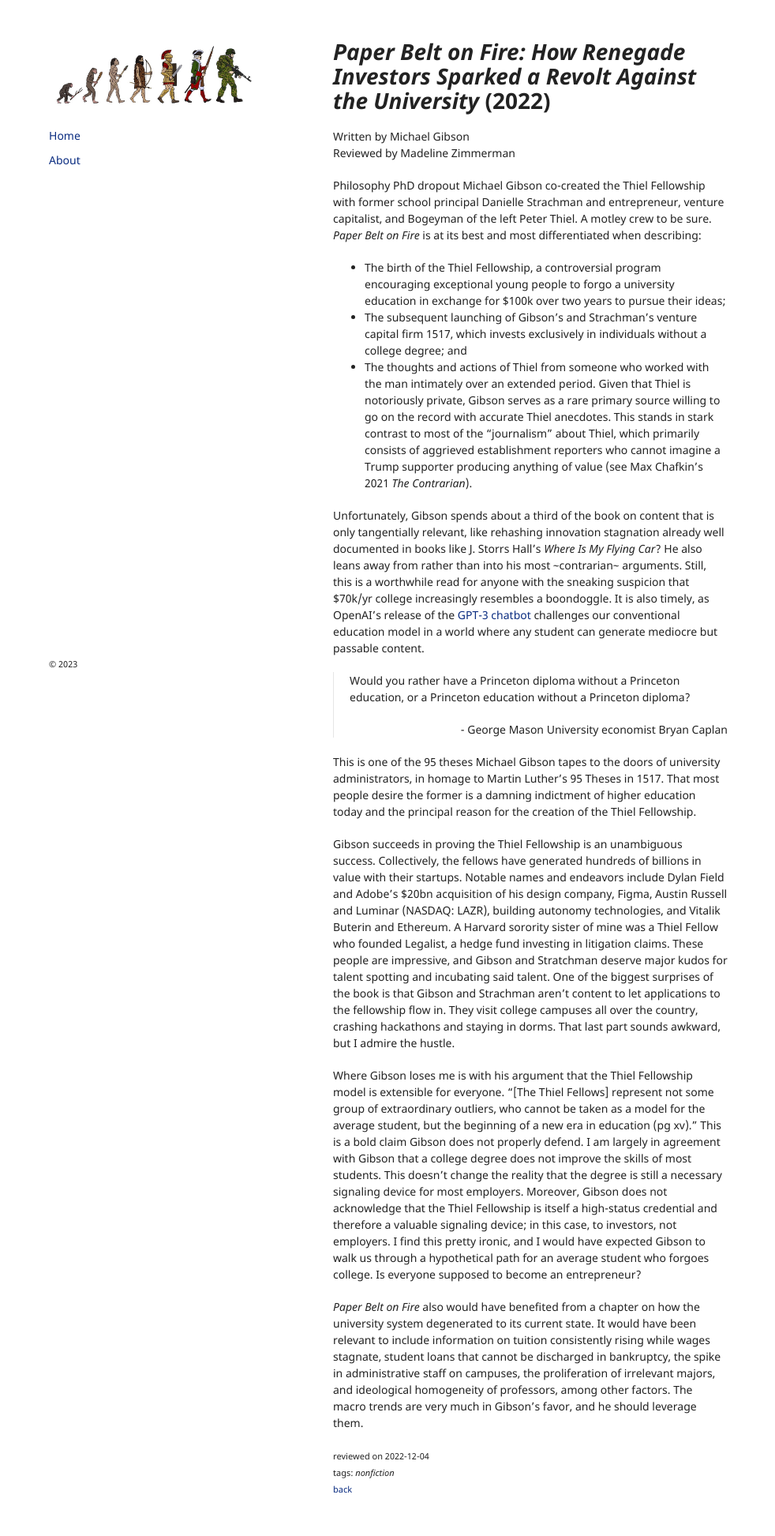
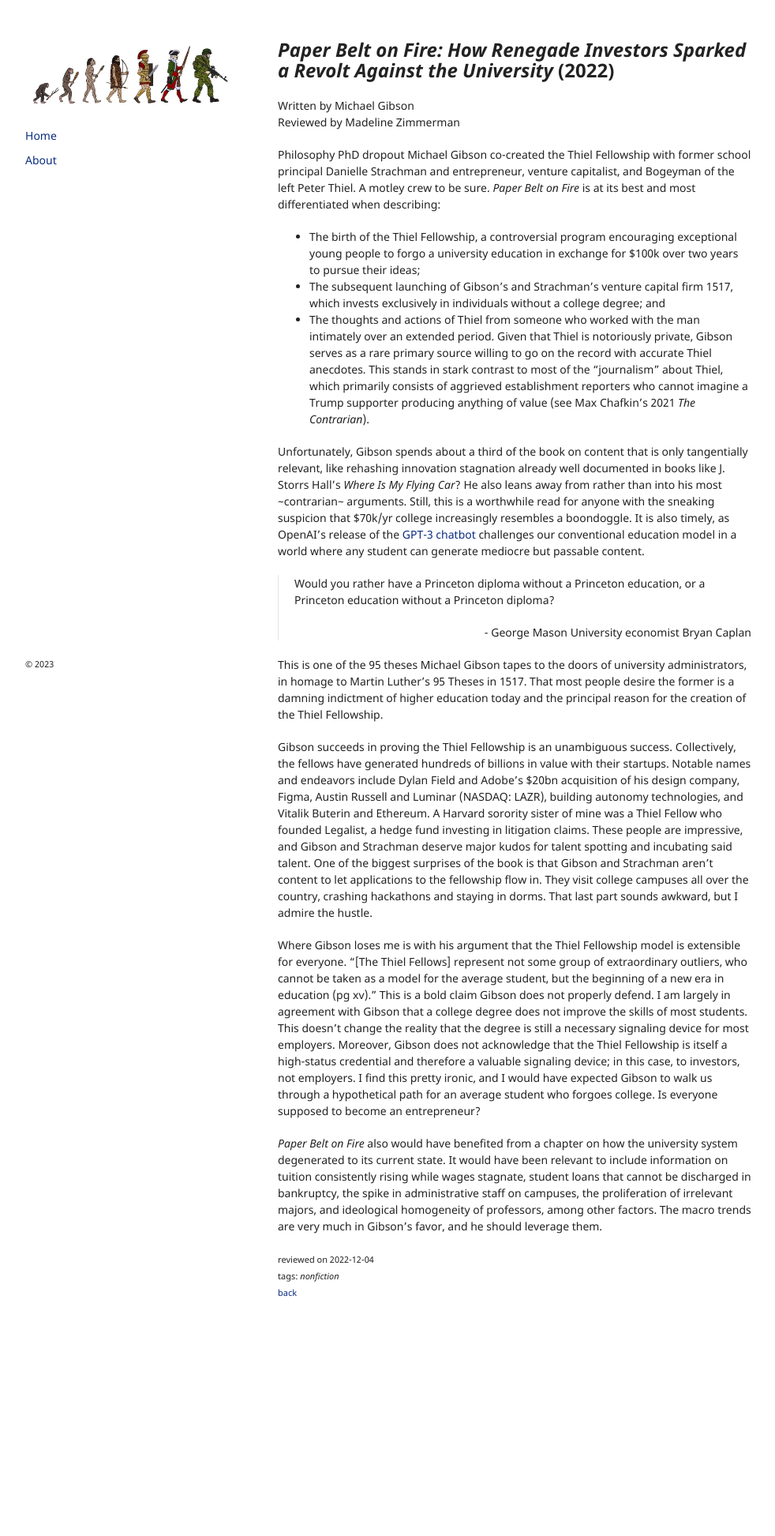
Before and after one commit to gordonhart/kinetic.reviews, a Jekyll site: the page built from posts/2022-12-04-paper-belt-on-fire.md, in a window 1280 px wide. Shown: the whole page at 79% size, without its empty margins (148-1130 px from the left). Built offline with Jekyll 4.4.1, drawn with Linux system fonts in a browser that asks for light colours; the repository's description, which GitHub fills in, is left out; after the commit the page ends 1696 px from its top, so only the background shows below that.

Commit message:
Port over styling changes

```diff
--- a/_includes/row.html
+++ b/_includes/row.html
@@ -3,11 +3,14 @@
   <td>{{ post.date | date: "%Y" }}</td>
   <td />
   <td>
+    <div>
       <a href="posts/{{ post.date }}-{{ post.slug }}">
         {% if post.author %}<i>{% endif %}{{ post.title }}{% if post.author %}</i>{% endif %}
       </a>
       {% if post.year %}({{ post.year }}){% endif %}
       {% if post.author %}by {{ post.author }}{% endif %}
       {% if post.fragment %}<small>[fragment]</small>{% endif %}
+    </div>
+    {% if post.blurb %}<aside><small>{{ post.blurb }}</small></aside>{% endif %
   </td>
 </tr>
--- a/_sass/constants.scss
+++ b/_sass/constants.scss
@@ -1,16 +1,17 @@
 $color-text: #222222;
+$color-text-muted: #767676;
 $color-link: #0a2c80;
 $color-gray: #e5e5e5;
-
-$width-body: 860px;
-$width-sidebar: 270px;
-$width-section: 500px;
-
-$font-size-large: 28px;
-$font-size-normal: 14px;
-$font-size-small: 11px;
 
 $gap-large: 50px;
 $gap-normal: 20px;
 $gap-half: 10px;
 $gap-small: 5px;
+
+$width-sidebar: 270px;
+$width-section-min: 500px;
+$width-section-max: 600px;
+
+$font-size-large: 24px;
+$font-size-normal: 14px;
+$font-size-small: 11px;
--- a/_sass/theme.scss
+++ b/_sass/theme.scss
@@ -9,15 +9,38 @@
   line-height: 1.5;
   color: $color-text;
   font-weight: 400;
-  width: $width-body;
+  min-width: calc(#{$width-sidebar} + #{$gap-large} + #{$width-section-min});
+  max-width: calc(#{$width-sidebar} + #{$gap-large} + #{$width-section-max});
+}
+
+section {
+  min-width: $width-section-min;
+  max-width: $width-section-max;
+  float: right;
+  margin-left: calc(#{$width-sidebar} + #{$gap-large});
+  padding-bottom: $gap-large;
+}
+
+header, footer {
+  width: $width-sidebar;
+  float: left;
+  position: fixed;
+  -webkit-font-smoothing: subpixel-antialiased;
+}
+
+nav {
+  margin: $gap-normal 0;
+  display: flex;
+  flex-direction: column;
+  gap: $gap-half;
+}
+
+footer {
+  bottom: $gap-large;
 }
 
 h1, h2, h3, h4, h5, h6 {
   color: $color-text;
-  margin: 0 0 $gap-normal;
-}
-
-p, ul, ol, table, pre, dl {
   margin: 0 0 $gap-normal;
 }
 
@@ -27,6 +50,21 @@
 
 h1 {
   font-size: $font-size-large;
+
+  &.subtitled {
+    margin: 0 0 $gap-half;
+  }
+}
+
+
+p, ul, ol, table, pre, dl {
+  margin: 0 0 $gap-normal;
+}
+
+div.fiction > p {
+  margin: 0 0 $gap-small;
+  text-indent: $gap-normal;
+  text-align: justify;
 }
 
 a {
@@ -70,7 +108,8 @@
 
 th, td {
   text-align: left;
-  padding: $gap-small;
+  vertical-align: top;
+  padding: $gap-half $gap-small;
   border-bottom: 1px solid $color-gray;
 }
 
@@ -82,32 +121,18 @@
   max-width: 100%;
 }
 
-header {
-  width: $width-sidebar;
-  float: left;
-  position: fixed;
-  -webkit-font-smoothing: subpixel-antialiased;
-
-  nav {
-    margin: $gap-normal 0;
-    display: flex;
-    flex-direction: column;
-    gap: $gap-half;
-  }
-}
-
 strong {
   font-weight: 700;
 }
 
-section {
-  width: $width-section;
-  float: right;
-  padding-bottom: $gap-large;
+small {
+  font-size: $font-size-small;
 }
 
-small {
-  font-size: $font-size-small;
+aside {
+  line-height: 1.1;
+  margin: $gap-small 0;
+  color: $color-text-muted;
 }
 
 hr {
@@ -117,34 +142,32 @@
   margin: 0 0 $gap-normal;
 }
 
-footer {
-  width: $width-sidebar;
-  float: left;
-  position: fixed;
-  bottom: $gap-large;
-  -webkit-font-smoothing: subpixel-antialiased;
-}
-
-@media print, screen and (max-width: 960px) {
+@media print, screen and (max-width: calc(#{$width-sidebar} + #{$width-section-min} + (3 * #{$gap-large}))) {
   body {
     padding: 0 $gap-normal $gap-normal $gap-normal;
     word-wrap: break-word;
-    max-width: $width-section;
+    min-width: unset;
+    max-width: $width-section-max;
     margin: auto;
-    width: auto;
   }
 
   header, section, footer {
     float: none;
     position: static;
-    max-width: $width-section;
+    min-width: unset;
+    max-width: $width-section-max;
+    margin: auto;
   }
 
-  header {
+  header, footer {
     width: 100%;
 
     nav {
       flex-direction: row;
+    }
+
+    small {
+      float: right;
     }
   }
 
@@ -152,7 +175,7 @@
     border: 1px solid $color-gray;
     border-width: 1px 0;
     padding: $gap-normal 0;
-    margin: 0 0 $gap-normal;
+    margin: 0 auto $gap-normal;
     width: auto;
   }
 }
--- a/posts/2022-12-04-paper-belt-on-fire.md
+++ b/posts/2022-12-04-paper-belt-on-fire.md
@@ -21,7 +21,7 @@
 
 This is one of the 95 theses Michael Gibson tapes to the doors of university administrators, in homage to Martin Luther’s 95 Theses in 1517. That most people desire the former is a damning indictment of higher education today and the principal reason for the creation of the Thiel Fellowship.
 
-Gibson succeeds in proving the Thiel Fellowship is an unambiguous success. Collectively, the fellows have generated hundreds of billions in value with their startups. Notable names and endeavors include Dylan Field and Adobe’s $20bn acquisition of his design company, Figma, Austin Russell and Luminar (NASDAQ: LAZR), building autonomy technologies, and Vitalik Buterin and Ethereum. A Harvard sorority sister of mine was a Thiel Fellow who founded Legalist, a hedge fund investing in litigation claims. These people are impressive, and Gibson and Stratchman deserve major kudos for talent spotting and incubating said talent. One of the biggest surprises of the book is that Gibson and Strachman aren’t content to let applications to the fellowship flow in. They visit college campuses all over the country, crashing hackathons and staying in dorms. That last part sounds awkward, but I admire the hustle.
+Gibson succeeds in proving the Thiel Fellowship is an unambiguous success. Collectively, the fellows have generated hundreds of billions in value with their startups. Notable names and endeavors include Dylan Field and Adobe’s $20bn acquisition of his design company, Figma, Austin Russell and Luminar (NASDAQ: LAZR), building autonomy technologies, and Vitalik Buterin and Ethereum. A Harvard sorority sister of mine was a Thiel Fellow who founded Legalist, a hedge fund investing in litigation claims. These people are impressive, and Gibson and Strachman deserve major kudos for talent spotting and incubating said talent. One of the biggest surprises of the book is that Gibson and Strachman aren’t content to let applications to the fellowship flow in. They visit college campuses all over the country, crashing hackathons and staying in dorms. That last part sounds awkward, but I admire the hustle.
 
 Where Gibson loses me is with his argument that the Thiel Fellowship model is extensible for everyone. “[The Thiel Fellows] represent not some group of extraordinary outliers, who cannot be taken as a model for the average student, but the beginning of a new era in education (pg xv).” This is a bold claim Gibson does not properly defend. I am largely in agreement with Gibson that a college degree does not improve the skills of most students. This doesn’t change the reality that the degree is still a necessary signaling device for most employers. Moreover, Gibson does not acknowledge that the Thiel Fellowship is itself a high-status credential and therefore a valuable signaling device; in this case, to investors, not employers. I find this pretty ironic, and I would have expected Gibson to walk us through a hypothetical path for an average student who forgoes college. Is everyone supposed to become an entrepreneur?
 
```
Lines whose indentation alone changed are shown as unchanged.
